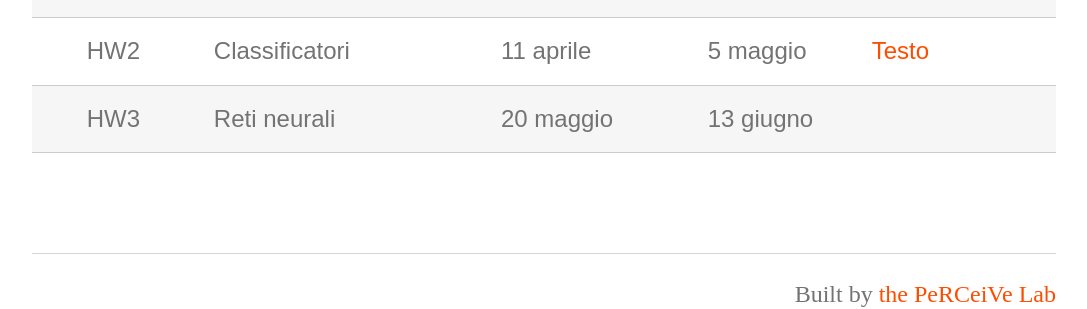
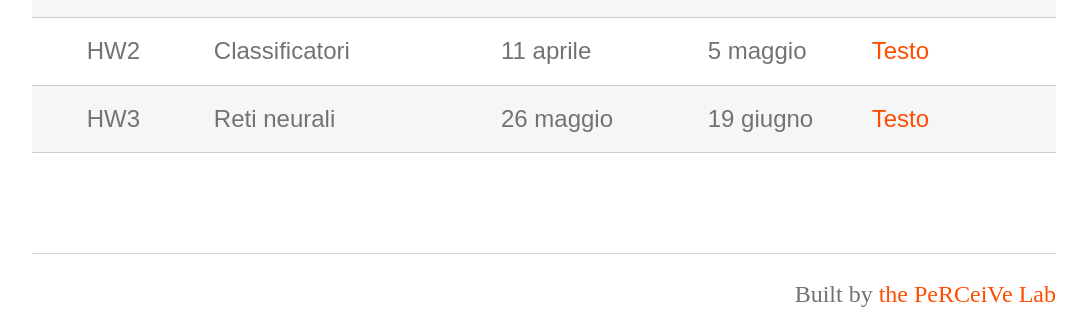
Before and after one commit to perceivelab/ml-mz-2025, a Jekyll site: the page built from homework.md, in a window 1280 px wide. Shown: the part 1128-1437 px from the top of the page, without its empty margins (96-1183 px from the left). Built offline with Jekyll 4.4.1, drawn with Linux system fonts in a browser that asks for light colours; our own code applies the rules of GitHub Pages for plain Markdown files.

Commit message:
Aggiornati homework

```diff
--- a/homework.md
+++ b/homework.md
@@ -25,4 +25,4 @@ Per partecipare agli homework e alle esercitazioni, è necessario [compilare que
 | :-------:| ------------------ | --------------- | ---------------|--------------|
 | HW1      | Regressione lineare| 1 aprile        | 25 aprile      | [Testo](hw1), [codice](https://studentiunict-my.sharepoint.com/:u:/g/personal/simone_palazzo_unict_it/EScqL1fSeV1AvlAWYUt_Sd8BbZ-raXfYFE0VmLDNCKumvQ?e=VFuuMZ) |
 | HW2      | Classificatori     | 11 aprile       | 5 maggio       | [Testo](hw2)             |
-| HW3      | Reti neurali       | 20 maggio       | 13 giugno      |              |
+| HW3      | Reti neurali       | 26 maggio       | 19 giugno      | [Testo](hw3)             |
```
